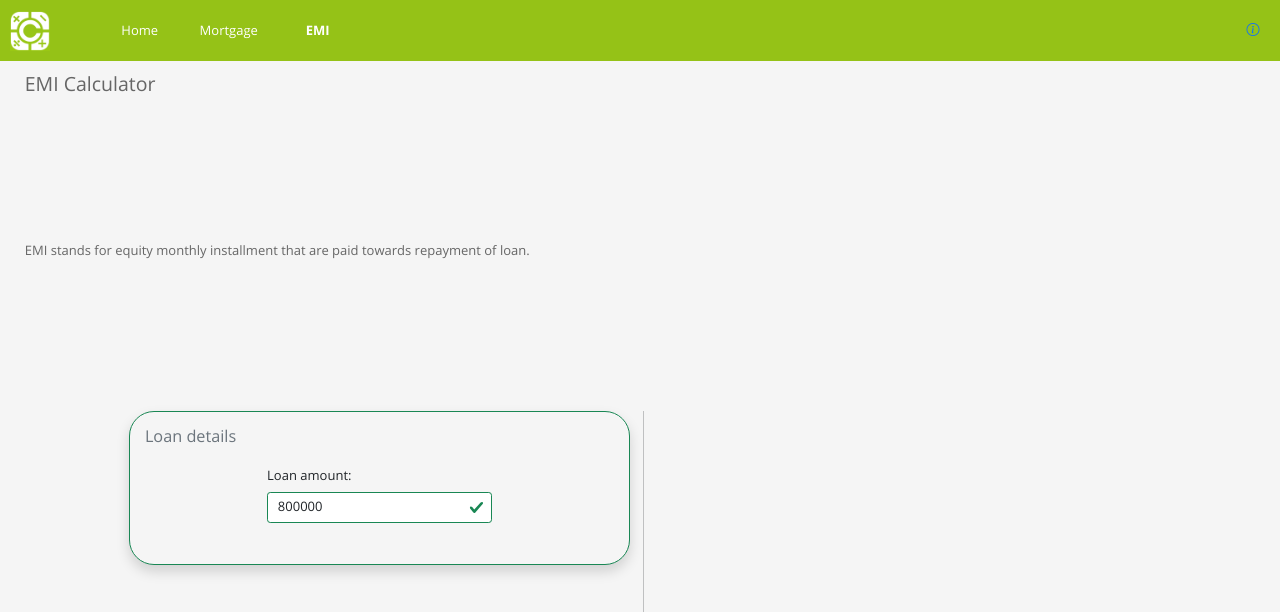
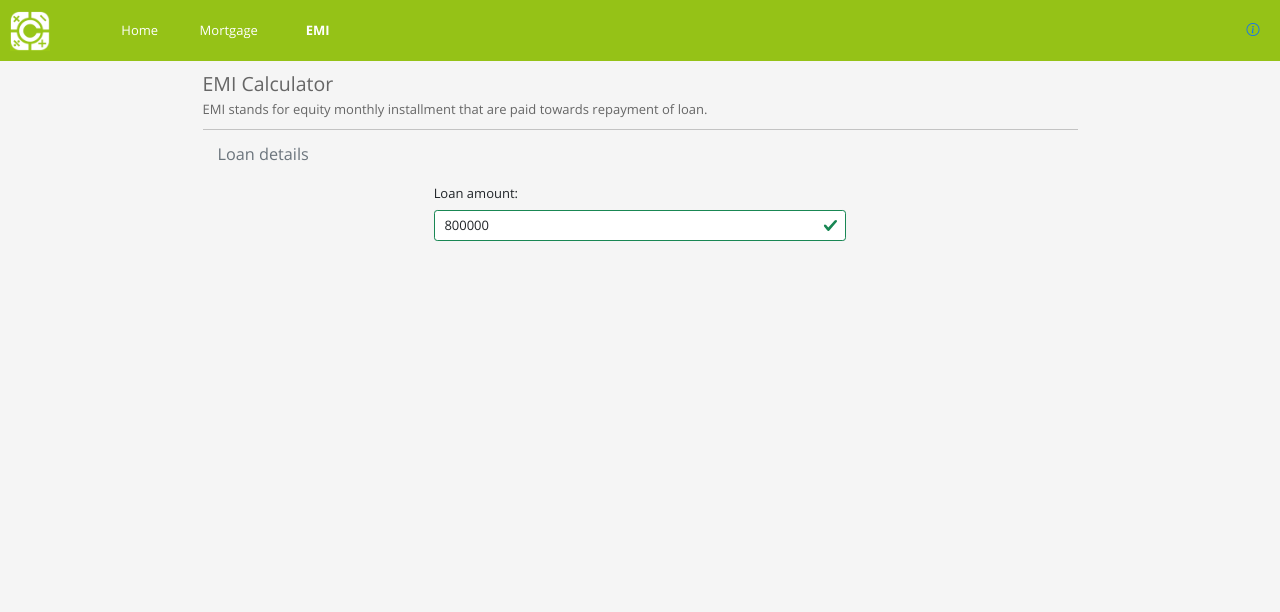
Before and after one commit to kumargandhi/computus, an Angular app: page /#/emi in a window 1280 px wide. Shown: the top 612 px of the page. Built offline with nearby package versions, Linux system fonts and the light colour scheme.

Commit message:
Layout changes to calculator

```diff
--- a/src/app/emi/calculator-inputs/emi-calculator-inputs.component.html
+++ b/src/app/emi/calculator-inputs/emi-calculator-inputs.component.html
@@ -2,7 +2,7 @@
     Enter values in the form and click submit to compute the monthly payments.
 </div>
 <form
-    class="needs-validation shadow data-container"
+    class="needs-validation data-container"
     [formGroup]="form"
     [class.was-validated]="isFormSubmitted"
 >
--- a/src/app/emi/calculator-inputs/emi-calculator-inputs.component.scss
+++ b/src/app/emi/calculator-inputs/emi-calculator-inputs.component.scss
@@ -1,9 +1,9 @@
 $container-height: 90%;
 
 .results-container {
-  height: $container-height;
-  overflow: scroll;
+    height: $container-height;
+    overflow: scroll;
 }
 .vr {
-  height: $container-height;
+    height: $container-height;
 }
--- a/src/app/emi/emi.component.html
+++ b/src/app/emi/emi.component.html
@@ -1,13 +1,15 @@
-<div class="row pt-6" id="page-container">
-    <h4 id="page-title">{{ title }}</h4>
-    <p id="page-desc">
-        EMI stands for equity monthly installment that are paid towards repayment of loan.
+<div id="page-container">
+    <h4 class="row" id="page-title">{{ title }}</h4>
+    <p class="row" id="page-desc">
+        EMI stands for equity monthly installment that are paid towards
+        repayment of loan.
     </p>
-    <div class="col-md-1"></div>
-    <div class="col-md-5">
-        <app-emi-calculator-inputs></app-emi-calculator-inputs>
+    <div class="row">
+        <div class="col-md-12 p-0">
+            <app-emi-calculator-inputs></app-emi-calculator-inputs>
+        </div>
     </div>
-    <div class="vr mx-1 px-0"></div>
-    <div class="col-md-5 results-container"></div>
-    <div class="col-md-1"></div>
+    <div class="row">
+        <div class="col-md-12 p-0"></div>
+    </div>
 </div>
--- a/src/app/emi/emi.component.scss
+++ b/src/app/emi/emi.component.scss
@@ -0,0 +1,3 @@
+.row {
+    width: 70%;
+}
--- a/src/app/emi/emi.component.ts
+++ b/src/app/emi/emi.component.ts
@@ -1,4 +1,4 @@
-import {Component, Input, OnInit} from "@angular/core";
+import { Component, Input, OnInit } from '@angular/core';
 
 @Component({
     selector: 'app-emi',
@@ -6,7 +6,6 @@ import {Component, Input, OnInit} from "@angular/core";
     styleUrls: ['./emi.component.scss'],
 })
 export class EmiComponent implements OnInit {
-
     @Input() title = 'EMI Calculator';
 
     constructor() {}
--- a/src/app/mortgage/calculator-inputs/calculator-inputs.component.html
+++ b/src/app/mortgage/calculator-inputs/calculator-inputs.component.html
@@ -2,7 +2,7 @@
     Enter values in the form and click submit to compute the monthly payments.
 </div>
 <form
-    class="needs-validation shadow data-container"
+    class="needs-validation data-container"
     [formGroup]="form"
     [class.was-validated]="isFormSubmitted"
 >
--- a/src/app/mortgage/calculator-results/calculator-results.component.html
+++ b/src/app/mortgage/calculator-results/calculator-results.component.html
@@ -1,7 +1,11 @@
 <div
-    class="data-container shadow"
-    *ngIf="resultsCalculated && !errorModel.errorMsg"
+    *ngIf="resultsCalculated && errorModel.errorMsg"
+    class="alert alert-danger"
+    role="alert"
 >
+    {{ errorModel.errorMsg }}
+</div>
+<div class="data-container" *ngIf="resultsCalculated && !errorModel.errorMsg">
     <div class="row">
         <div class="col-md-8">
             <h5 class="text-secondary">Repayment summary</h5>
@@ -52,10 +56,3 @@
         </tbody>
     </table>
 </div>
-<div
-    *ngIf="resultsCalculated && errorModel.errorMsg"
-    class="alert alert-danger"
-    role="alert"
->
-    {{ errorModel.errorMsg }}
-</div>
--- a/src/app/mortgage/mortgage.component.html
+++ b/src/app/mortgage/mortgage.component.html
@@ -1,21 +1,22 @@
-<div class="row pt-6" id="page-container">
-    <h4 id="page-title">{{ title }}</h4>
-    <p id="page-desc">
+<div id="page-container">
+    <h4 class="row" id="page-title">{{ title }}</h4>
+    <p class="row" id="page-desc">
         Mortgages are loans that are used to buy homes and other types of real
         estate.
     </p>
-    <div class="col-md-1"></div>
-    <div class="col-md-5">
+    <div class="row">
+        <div class="col-md-12 p-0">
             <app-calculator-inputs
                 (inputsSubmitted)="inputsSubmitted($event)"
             ></app-calculator-inputs>
         </div>
-    <div class="vr mx-1 px-0"></div>
-    <div class="col-md-5 results-container">
+    </div>
+    <div class="row">
+        <div class="col-md-12 p-0">
             <app-calculator-results
                 [title]="title"
                 [calculatorInputs]="calculatorInputs"
             ></app-calculator-results>
         </div>
-    <div class="col-md-1"></div>
     </div>
+</div>
--- a/src/app/mortgage/mortgage.component.scss
+++ b/src/app/mortgage/mortgage.component.scss
@@ -1,9 +1,3 @@
-$container-height: 90%;
-
-.results-container {
-    height: $container-height;
-    overflow: scroll;
+.row {
+    width: 70%;
 }
-.vr {
-    height: $container-height;
-}
--- a/src/styles.scss
+++ b/src/styles.scss
@@ -19,10 +19,14 @@ body {
 
 //This is the main application container ID, includes the application header
 #page-container {
+    display: flex;
+    flex-flow: column;
+    align-items: center;
+    justify-content: flex-start;
     margin: 0;
     padding: 15px;
     height: 100vh;
-    overflow-y: hidden;
+    overflow-y: scroll;
     background: $theme-gray-light;
 
     & > #page-title {
@@ -41,8 +45,8 @@ body {
 }
 
 .data-container {
-    border: 1px solid var(--bs-success);
+    border-top: 1px solid $theme-gray-base;
     padding: 15px;
-    border-radius: 25px;
-    background: #f5f5f5;
+    // border-radius: 25px;
+    // background: #f5f5f5;
 }
```
Lines whose indentation alone changed are shown as unchanged.
